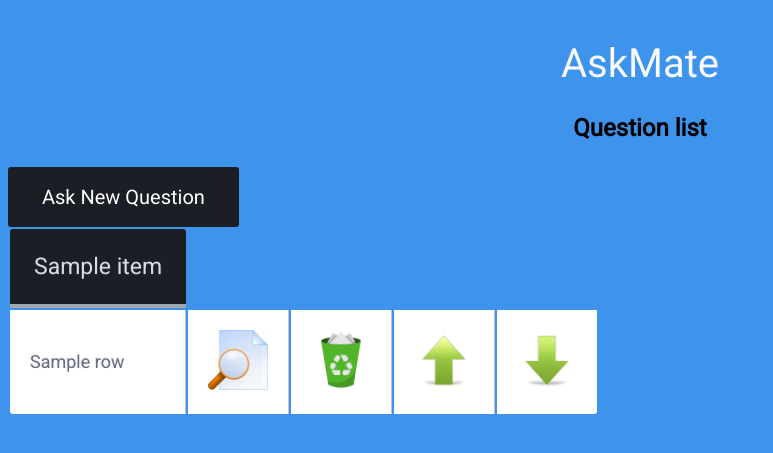
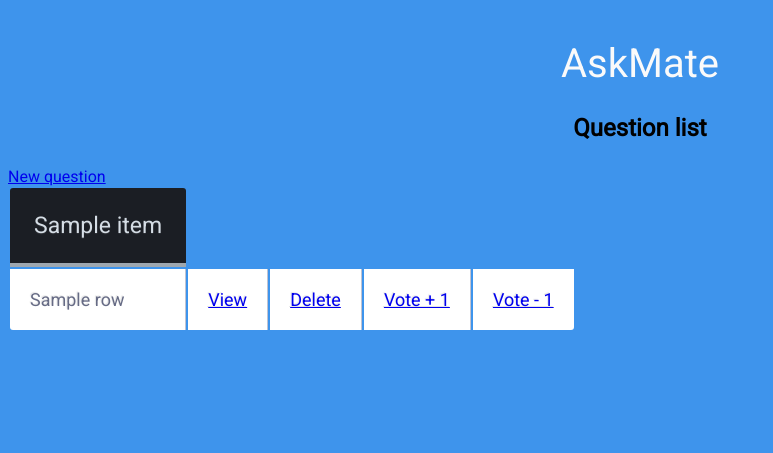
Before and after one commit to gabee1987/2nd_TW_week_StormCoders_AskMate_with_SQL, a Flask app: template templates/home.html in a window 1280 px wide. Shown: the top 453 px of the page, without its empty margins (0-773 px from the left). Run offline with Flask 2, Linux system fonts and the light colour scheme; the template is opened without the code that fills it: most values are stand-ins (such as "Sample title", 1, 10 or a date in 2020).

Commit message:
home html template's forms changed to links

```diff
--- a/templates/home.html
+++ b/templates/home.html
@@ -11,9 +11,7 @@
                 <h1 align="middle">AskMate</h1>
                 <h2 align="middle">Question list</h2>
             </div>
-            <form action="/question/new" method="GET">
-                <input id="ask_new_question" type="submit" value="Ask New Question" class="button" href="/question/new">
-            </form>
+            <a href="/question/new">New question</a>
             <table>
                 <tr>
                     {% for item in table_headers %}
@@ -26,24 +24,16 @@
                             <td>{{ question }}</td>
                         {% endfor %}
                         <td align="middle">
-                            <form action="/question/{{ row[0] }}" method="POST">
-                                <input  id="view_button" name="view_button" type="image" src="/static/img/view.png" alt="Submit" width="60" value="{{ row[0] }}">
-                            </form>
+                            <a href="/question/{{ view_questions[0][0] }}">View</a>
                         </td>
                         <td align="middle">
-                            <form action="/question/<q_id>/delete" method="POST">
-                                <input  id="delete_button" name="delete_button" type="image" src="/static/img/bin.png" alt="Submit" width="60" value="{{ row[0] }}">
-                            </form>
+                            <a href="/question/{{ view_questions[0][0] }}/delete">Delete</a>
                         </td>
                         <td align="middle">
-                            <form action="/question/<q_id>/vote-up" method="POST">
-                                <input  id="vote_up_button" name="vote_up_button" type="image" src="/static/img/vote_up.png" alt="Submit" width="60" value="{{ row[0] }}">
-                            </form>
+                            <a href="/question/{{ view_questions[0][0] }}/vote-up">Vote + 1</a>
                         </td>
                         <td align="middle">
-                            <form action="/question/<q_id>/vote-down" method="POST">
-                                <input  id="vote_down_button" name="vote_down_button" type="image" src="/static/img/vote_down.png" alt="Submit" width="60" value="{{ row[0] }}">
-                            </form>
+                            <a href="/question/{{ view_questions[0][] }}/vote-down">Vote - 1</a>
                         </td>
                     </tr>
                 {% endfor %}
```
